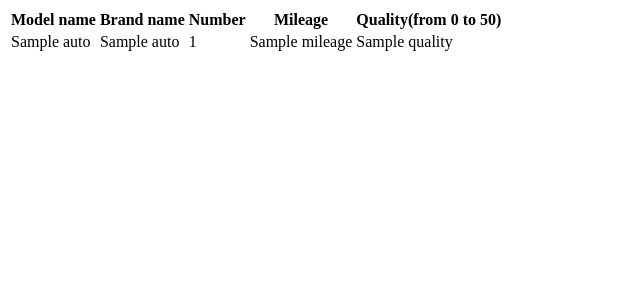
After one commit to LazarevY/PythonCarSharing, a Flask app: template templates/auto_view.html in a window 1280 px wide. The commit adds this page. Shown: the top 300 px of the page, without its empty margins (0-640 px from the left). Run offline with Flask 2, Linux system fonts and the light colour scheme; the template is opened without the code that fills it: most values are stand-ins (such as "Sample title", 1, 10 or a date in 2020).

Commit message:
Add autos view page

```diff
--- /dev/null
+++ b/templates/auto_view.html
@@ -0,0 +1,27 @@
+<!DOCTYPE html>
+<html lang="en">
+<head>
+    <meta charset="UTF-8">
+    <title>Autos</title>
+</head>
+<body>
+<table>
+    <tr>
+        <th>Model name</th>
+        <th>Brand name</th>
+        <th>Number</th>
+        <th>Mileage</th>
+        <th>Quality(from 0 to 50)</th>
+    </tr>
+    {% for auto in autos %}
+        <tr>
+            <td>{{ auto.model_name }}</td>
+            <td>{{ auto.brand_name }}</td>
+            <td>{{ auto.registration_number }}</td>
+            <td>{{ auto.mileage }}</td>
+            <td>{{ auto.quality }}</td>
+        </tr>
+    {% endfor %}
+</table>
+</body>
+</html>
--- a/templates/start_page.html
+++ b/templates/start_page.html
@@ -7,5 +7,6 @@
   <a href="{{ url_for('model_add_page_gen') }}">Model editing</a>
   <a href="{{ url_for('client_page_gen') }}">Client registration</a>
   <a href="{{ url_for('view_models') }}">Check all models</a>
+  <a href="{{ url_for('view_autos') }}">Check all autos</a>
   </body>
 </html>
```
Also changed, not shown: application/database/modeles/auto.py (added, +12 -0 lines), application/database/modeles/status_of_auto.py (added, +8 -0 lines), application/pages/table_views.py (+12 -0 lines).
